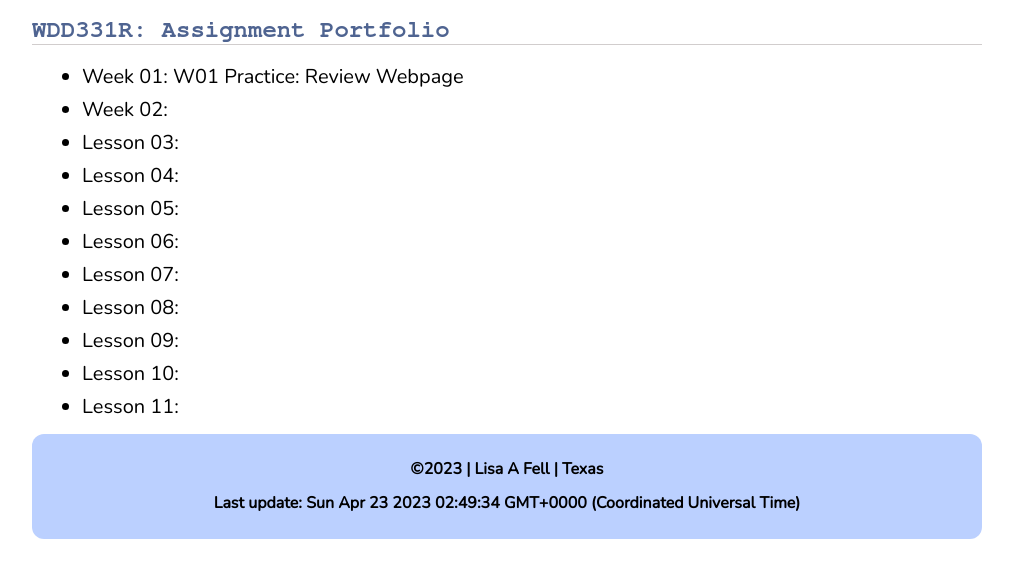
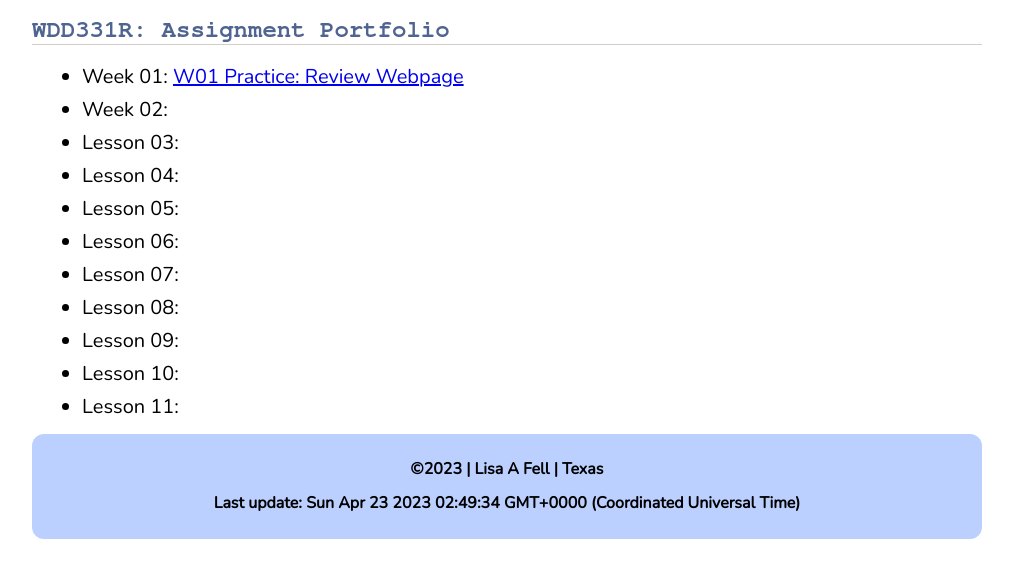
Before and after one commit to ellefell/wdd331r, a plain HTML site: page index.html in a window 1280 px wide. Shown: the part 143-720 px from the top of the page, without its empty margins (133-1146 px from the left). Drawn offline with nearby package versions, Linux system fonts and the light colour scheme.

Commit message:
update portal 2

```diff
--- a/index.html
+++ b/index.html
@@ -28,7 +28,7 @@
 
 
       <ul>
-      <li>Week 01:  <a href="https://ellefell.github.io/WDD331R/week01/index.html"> </a>W01 Practice: Review Webpage</li>
+      <li>Week 01:  <a href="https://ellefell.github.io/WDD331R/week01/index.html">W01 Practice: Review Webpage</a></li>
       <li>Week 02:  <a href=""></a></li>
       <li>Lesson 03:  <a href=""></a></li>
       <li>Lesson 04:  <a href=""></a></li>
```
